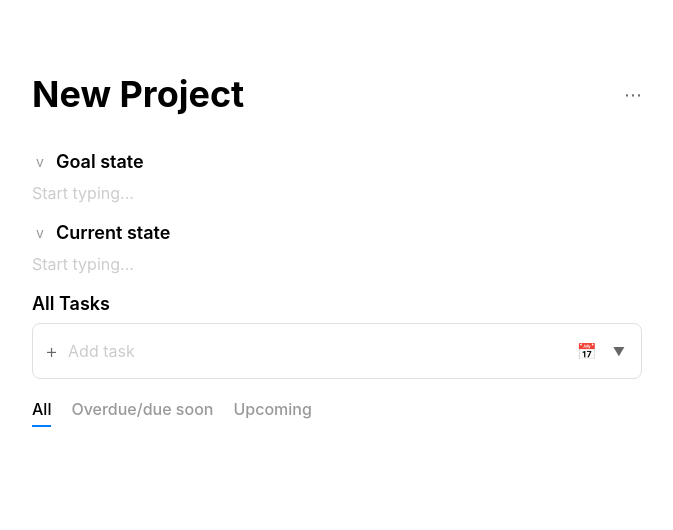
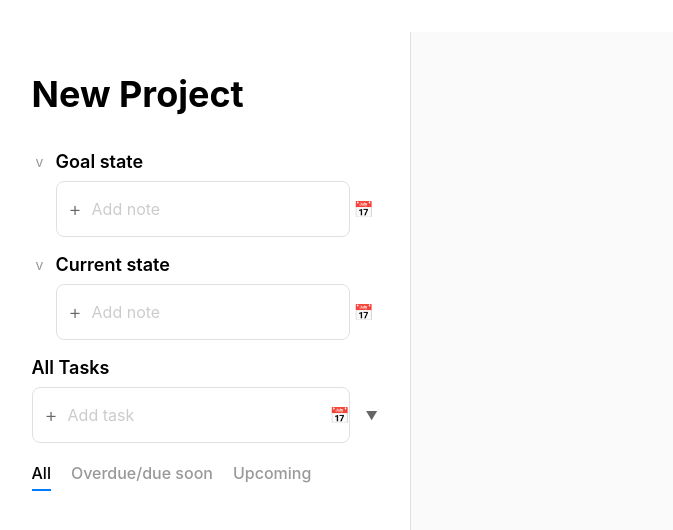
Before and after one commit to Jo23h/tangping, a React (Vite) app in the folder Frontend/: page / in a window 1280 px wide. Shown: the top 530 px of the page, without its empty margins (303-976 px from the left). Built offline with nearby package versions, Linux system fonts and the light colour scheme.

Commit message:
adding memo

```diff
--- /dev/null
+++ b/Frontend/src/components/Project/MemoSection/MemoSection.jsx
@@ -0,0 +1,54 @@
+import { useRef, useEffect } from 'react';
+
+function MemoSection({ selectedItem, onMemoChange }) {
+  const textareaRef = useRef(null);
+
+  // Auto-resize textarea based on content
+  const adjustHeight = () => {
+    const textarea = textareaRef.current;
+    if (textarea) {
+      textarea.style.height = 'auto';
+      textarea.style.height = `${textarea.scrollHeight}px`;
+    }
+  };
+
+  // Adjust height when content changes
+  useEffect(() => {
+    adjustHeight();
+  }, [selectedItem?.memo]);
+
+  const handleChange = (e) => {
+    if (selectedItem && onMemoChange) {
+      onMemoChange(selectedItem.id, e.target.value);
+    }
+  };
+
+  // If nothing is selected, show blank
+  if (!selectedItem) {
+    return (
+      <div className='memo-section'>
+        <div className='memo-blank'></div>
+      </div>
+    );
+  }
+
+  return (
+    <div className='memo-section'>
+      <div className='memo-header'>
+        <h3 className='memo-title'>{selectedItem.text}</h3>
+      </div>
+      <div className='memo-content'>
+        <textarea
+          ref={textareaRef}
+          value={selectedItem.memo || ''}
+          onChange={handleChange}
+          placeholder='Add notes...'
+          className='memo-textarea'
+          rows={1}
+        />
+      </div>
+    </div>
+  );
+}
+
+export default MemoSection;
--- a/Frontend/src/components/Project/ProjectForm.css
+++ b/Frontend/src/components/Project/ProjectForm.css
@@ -11,6 +11,8 @@
   display: flex;
   flex-direction: column;
   background-color: #fff;
+  max-width: 60%;
+  border-right: 1px solid #e0e0e0;
 }
 
 .project-form-topbar {
@@ -153,6 +155,123 @@
   color: #999;
   margin-left: 8px;
   font-weight: normal;
+}
+
+/* Note Input Styles */
+.note-input-container {
+  display: flex;
+  align-items: center;
+  gap: 8px;
+  padding: 12px;
+  border: 1px solid #e0e0e0;
+  border-radius: 8px;
+  margin-bottom: 12px;
+  margin-left: 24px;
+}
+
+.note-plus-icon {
+  font-size: 20px;
+  color: #666;
+  font-weight: 300;
+}
+
+.note-input {
+  flex: 1;
+  border: none;
+  outline: none;
+  font-size: 16px;
+  color: #333;
+  background: transparent;
+  font-family: inherit;
+}
+
+.note-input::placeholder {
+  color: #ccc;
+}
+
+.note-input-actions {
+  display: flex;
+  align-items: center;
+  gap: 8px;
+}
+
+.note-calendar-btn {
+  background: transparent;
+  border: none;
+  cursor: pointer;
+  padding: 4px;
+  font-size: 16px;
+  color: #666;
+  display: flex;
+  align-items: center;
+  justify-content: center;
+}
+
+.note-calendar-btn.has-date {
+  font-size: 12px;
+  color: #246fe0;
+  font-weight: 500;
+}
+
+.note-calendar-btn:hover {
+  color: #333;
+}
+
+.note-list {
+  margin-left: 24px;
+  margin-top: 12px;
+}
+
+.note-item {
+  display: flex;
+  align-items: center;
+  gap: 12px;
+  padding: 12px;
+  border-bottom: 1px solid #f0f0f0;
+  position: relative;
+}
+
+.note-item:hover {
+  background-color: #fafafa;
+}
+
+.note-text {
+  font-size: 16px;
+  color: #333;
+  text-align: left;
+  flex: 1;
+  min-width: 0;
+}
+
+.note-due-date {
+  font-size: 12px;
+  color: #246fe0;
+  font-weight: 500;
+  flex-shrink: 0;
+  margin-left: 8px;
+}
+
+.note-due-date.overdue {
+  color: #dc4c3e;
+}
+
+.note-delete-btn {
+  background: transparent;
+  border: none;
+  font-size: 24px;
+  color: #999;
+  cursor: pointer;
+  padding: 0 8px;
+  display: none;
+  line-height: 1;
+}
+
+.note-item:hover .note-delete-btn {
+  display: block;
+}
+
+.note-delete-btn:hover {
+  color: #dc3545;
 }
 
 /* Task Input Section Styles */
@@ -431,3 +550,57 @@
   font-weight: normal;
   margin-left: 4px;
 }
+
+/* Memo Section - Right Sidebar */
+.memo-section {
+  width: 40%;
+  background-color: #fff;
+  display: flex;
+  flex-direction: column;
+  overflow-y: auto;
+}
+
+.memo-blank {
+  width: 100%;
+  height: 100%;
+  background-color: #fafafa;
+}
+
+.memo-header {
+  padding: 40px 40px 20px 40px;
+  border-bottom: 1px solid #f0f0f0;
+}
+
+.memo-title {
+  font-size: 24px;
+  font-weight: 600;
+  color: #000;
+  margin: 0;
+  word-wrap: break-word;
+}
+
+.memo-content {
+  padding: 20px 40px;
+  flex: 1;
+}
+
+.memo-textarea {
+  font-size: 16px;
+  line-height: 1.6;
+  border: none;
+  outline: none;
+  width: 100%;
+  min-height: 24px;
+  max-height: none;
+  resize: none;
+  overflow: hidden;
+  background-color: transparent;
+  color: #000;
+  font-family: inherit;
+  padding: 0;
+  box-sizing: border-box;
+}
+
+.memo-textarea::placeholder {
+  color: #ccc;
+}
--- a/Frontend/src/components/Project/ProjectForm.jsx
+++ b/Frontend/src/components/Project/ProjectForm.jsx
@@ -3,6 +3,7 @@ import { v4 as uuidv4 } from 'uuid';
 import './ProjectForm.css';
 import TextSection from './TextSection/TextSection';
 import TaskInput from './TaskSection/AddTask/TaskInput';
+import MemoSection from './MemoSection/MemoSection';
 
 function ProjectForm() {
   const [projects, setProjects] = useState([]);
@@ -14,29 +15,33 @@ function ProjectForm() {
   });
 
   const [projectTitle, setProjectTitle] = useState('New Project');
-  const [goalStateContent, setGoalStateContent] = useState('');
-  const [currentStateContent, setCurrentStateContent] = useState('');
+  const [selectedItem, setSelectedItem] = useState(null);
 
   const handleCreateNewProject = () => {
     const newProject = {
       id: uuidv4(),
       name: 'New Project',
-      goalState: '',
-      currentState: '',
       tasks: []
     };
     setProjects([...projects, newProject]);
     setSelectedProject(newProject);
     setProjectTitle('New Project');
-    setGoalStateContent('');
-    setCurrentStateContent('');
   };
 
   const handleSelectProject = (project) => {
     setSelectedProject(project);
     setProjectTitle(project.name);
-    setGoalStateContent(project.goalState || '');
-    setCurrentStateContent(project.currentState || '');
+  };
+
+  const handleItemClick = (item) => {
+    setSelectedItem(item);
+  };
+
+  const handleMemoChange = (itemId, memoContent) => {
+    setSelectedItem(prev => ({
+      ...prev,
+      memo: memoContent
+    }));
   };
 
   return (
@@ -57,23 +62,21 @@ function ProjectForm() {
           </div>
 
           {/* Goal state section - child component */}
-          <TextSection
-            title='Goal state'
-            content={goalStateContent}
-            onContentChange={setGoalStateContent}
-          />
+          <TextSection title='Goal state' onItemClick={handleItemClick} />
 
           {/* Current state section - child component */}
-          <TextSection
-            title='Current state'
-            content={currentStateContent}
-            onContentChange={setCurrentStateContent}
-          />
+          <TextSection title='Current state' onItemClick={handleItemClick} />
 
           {/* Task input - child component */}
-          <TaskInput />
+          <TaskInput onItemClick={handleItemClick} />
         </div>
       </div>
+
+      {/* Memo section - right sidebar */}
+      <MemoSection
+        selectedItem={selectedItem}
+        onMemoChange={handleMemoChange}
+      />
     </div>
   );
 }
--- a/Frontend/src/components/Project/TaskSection/AddTask/CompletedSection.jsx
+++ b/Frontend/src/components/Project/TaskSection/AddTask/CompletedSection.jsx
@@ -1,7 +1,7 @@
 import { useState } from 'react';
 import TaskList from './TaskList';
 
-function CompletedSection({ tasks, onToggle, onDelete, formatDueDate, sortTasks }) {
+function CompletedSection({ tasks, onToggle, onDelete, formatDueDate, sortTasks, onItemClick }) {
   const [showCompleted, setShowCompleted] = useState(true);
 
   if (tasks.length === 0) {
@@ -27,6 +27,7 @@ function CompletedSection({ tasks, onToggle, onDelete, formatDueDate, sortTasks
           onToggle={onToggle}
           onDelete={onDelete}
           formatDueDate={formatDueDate}
+          onItemClick={onItemClick}
         />
       )}
     </div>
--- a/Frontend/src/components/Project/TaskSection/AddTask/TaskInput.jsx
+++ b/Frontend/src/components/Project/TaskSection/AddTask/TaskInput.jsx
@@ -11,7 +11,7 @@ import CompletedSection from './CompletedSection';
 import { formatDueDate } from './utils/dateFormatter.jsx';
 import { sortTasks } from './utils/taskSorter.jsx';
 
-function TaskInput() {
+function TaskInput({ onItemClick }) {
   const [taskText, setTaskText] = useState('');
   const [activeFilter, setActiveFilter] = useState('All');
   const [showDatePicker, setShowDatePicker] = useState(false);
@@ -115,6 +115,7 @@ function TaskInput() {
         onToggle={handleToggleTask}
         onDelete={handleDeleteTask}
         formatDueDate={formatDueDate}
+        onItemClick={onItemClick}
       />
 
       {/* Completed section */}
@@ -124,6 +125,7 @@ function TaskInput() {
         onDelete={handleDeleteTask}
         formatDueDate={formatDueDate}
         sortTasks={sortTasks}
+        onItemClick={onItemClick}
       />
 
       {/* Date selector modal */}
--- a/Frontend/src/components/Project/TaskSection/AddTask/TaskItem.jsx
+++ b/Frontend/src/components/Project/TaskSection/AddTask/TaskItem.jsx
@@ -1,10 +1,19 @@
-function TaskItem({ task, onToggle, onDelete, formatDueDate }) {
+function TaskItem({ task, onToggle, onDelete, formatDueDate, onItemClick }) {
+  const handleTaskClick = () => {
+    if (onItemClick) {
+      onItemClick(task);
+    }
+  };
+
   return (
-    <div className='task-item'>
+    <div className='task-item' onClick={handleTaskClick}>
       <input
         type='checkbox'
         checked={task.completed}
-        onChange={() => onToggle(task.id)}
+        onChange={(e) => {
+          e.stopPropagation();
+          onToggle(task.id);
+        }}
         className={`task-checkbox priority-${task.priority || 'none'}`}
       />
       <span className={`task-text ${task.completed ? 'task-completed' : ''}`}>
@@ -16,7 +25,10 @@ function TaskItem({ task, onToggle, onDelete, formatDueDate }) {
         </span>
       )}
       <button
-        onClick={() => onDelete(task.id)}
+        onClick={(e) => {
+          e.stopPropagation();
+          onDelete(task.id);
+        }}
         className='task-delete-btn'
       >
         ×
--- a/Frontend/src/components/Project/TaskSection/AddTask/TaskList.jsx
+++ b/Frontend/src/components/Project/TaskSection/AddTask/TaskList.jsx
@@ -1,6 +1,6 @@
 import TaskItem from './TaskItem';
 
-function TaskList({ tasks, onToggle, onDelete, formatDueDate }) {
+function TaskList({ tasks, onToggle, onDelete, formatDueDate, onItemClick }) {
   return (
     <div className='task-list'>
       {tasks.map((task) => (
@@ -10,6 +10,7 @@ function TaskList({ tasks, onToggle, onDelete, formatDueDate }) {
           onToggle={onToggle}
           onDelete={onDelete}
           formatDueDate={formatDueDate}
+          onItemClick={onItemClick}
         />
       ))}
     </div>
--- /dev/null
+++ b/Frontend/src/components/Project/TextSection/NoteInputBar.jsx
@@ -0,0 +1,35 @@
+function NoteInputBar({
+  value,
+  onChange,
+  onKeyDown,
+  onCalendarClick,
+  dueDate,
+  formatDueDate
+}) {
+  const dueDateDisplay = dueDate && formatDueDate ? formatDueDate(dueDate) : null;
+
+  return (
+    <div className='note-input-container'>
+      <span className='note-plus-icon'>+</span>
+      <input
+        type='text'
+        value={value}
+        onChange={onChange}
+        onKeyDown={onKeyDown}
+        placeholder='Add note'
+        className='note-input'
+      />
+      <div className='note-input-actions'>
+        <button
+          className={`note-calendar-btn ${dueDate ? 'has-date' : ''}`}
+          type='button'
+          onClick={onCalendarClick}
+        >
+          {dueDateDisplay ? dueDateDisplay.displayText : '📅'}
+        </button>
+      </div>
+    </div>
+  );
+}
+
+export default NoteInputBar;
--- /dev/null
+++ b/Frontend/src/components/Project/TextSection/NoteList.jsx
@@ -0,0 +1,45 @@
+function NoteList({ notes, onDelete, formatDueDate, onItemClick }) {
+  if (notes.length === 0) {
+    return null;
+  }
+
+  const handleNoteClick = (note) => {
+    if (onItemClick) {
+      onItemClick(note);
+    }
+  };
+
+  return (
+    <div className='note-list'>
+      {notes.map((note) => (
+        <div
+          key={note.id}
+          className='note-item'
+          onClick={() => handleNoteClick(note)}
+        >
+          <span className='note-text'>{note.text}</span>
+          {note.dueDate && formatDueDate(note.dueDate) && (
+            <span
+              className={`note-due-date ${
+                formatDueDate(note.dueDate).isOverdue ? 'overdue' : ''
+              }`}
+            >
+              {formatDueDate(note.dueDate).displayText}
+            </span>
+          )}
+          <button
+            onClick={(e) => {
+              e.stopPropagation();
+              onDelete(note.id);
+            }}
+            className='note-delete-btn'
+          >
+            ×
+          </button>
+        </div>
+      ))}
+    </div>
+  );
+}
+
+export default NoteList;
--- a/Frontend/src/components/Project/TextSection/TextSection.jsx
+++ b/Frontend/src/components/Project/TextSection/TextSection.jsx
@@ -1,56 +1,47 @@
-import { useRef, useEffect, useState } from 'react';
+import { useState } from 'react';
+import { v4 as uuidv4 } from 'uuid';
+import DateSelector from '../TaskSection/AddTask/TaskOptions/DateSelector';
+import NoteInputBar from './NoteInputBar';
+import NoteList from './NoteList';
+import { formatDueDate } from '../TaskSection/AddTask/utils/dateFormatter';
 
-function TextSection({ title, content, onContentChange }) {
-  const textareaRef = useRef(null);
+function TextSection({ title, onItemClick }) {
   const [isExpanded, setIsExpanded] = useState(true);
+  const [noteText, setNoteText] = useState('');
+  const [showDatePicker, setShowDatePicker] = useState(false);
+  const [dueDate, setDueDate] = useState('');
+  const [notes, setNotes] = useState([]);
 
   // Check if there's any content
   const hasContent = () => {
-    return content && content.trim() !== '';
+    return notes.length > 0;
   };
 
-  // Auto-resize textarea based on content
-  const adjustHeight = () => {
-    const textarea = textareaRef.current;
-    if (textarea) {
-      textarea.style.height = 'auto'; // Reset height
-      textarea.style.height = `${textarea.scrollHeight}px`; // Set to scroll height
+  const handleKeyDown = (e) => {
+    if (e.key === 'Enter' && noteText.trim()) {
+      e.preventDefault();
+
+      // Create new note
+      const newNote = {
+        id: uuidv4(),
+        text: noteText,
+        dueDate: dueDate
+      };
+      setNotes([...notes, newNote]);
+      setNoteText('');
+      setDueDate('');
+      setShowDatePicker(false);
     }
   };
 
-  // Adjust height when content changes
-  useEffect(() => {
-    adjustHeight();
-  }, [content]);
-
-  const handleKeyDown = (e) => {
-    // Handle dash key for bullet points
-    if (e.key === '-') {
-      const textarea = e.target;
-      const cursorPosition = textarea.selectionStart;
-      const textBeforeCursor = content.substring(0, cursorPosition);
-
-      // Check if we're at the start of a line (beginning of text or after a newline)
-      if (cursorPosition === 0 || textBeforeCursor.endsWith('\n')) {
-        e.preventDefault();
-        const textAfterCursor = content.substring(cursorPosition);
-        // Adjust the number of spaces after '• ' to increase/decrease indent
-        const bulletPoint = '   • ';  // 3 spaces before bullet - change this number to adjust indent
-        const newContent = textBeforeCursor + bulletPoint + textAfterCursor;
-        onContentChange(newContent);
-
-        // Move cursor after the bullet point
-        setTimeout(() => {
-          textarea.selectionStart = textarea.selectionEnd = cursorPosition + bulletPoint.length;
-          adjustHeight();
-        }, 0);
-      }
-    }
+  const handleDateSelect = (date) => {
+    setDueDate(date);
+    setShowDatePicker(false);
   };
 
-  const handleChange = (e) => {
-    onContentChange(e.target.value);
-    adjustHeight();
+  const handleDeleteNote = (noteId) => {
+    const updatedNotes = notes.filter(note => note.id !== noteId);
+    setNotes(updatedNotes);
   };
 
   return (
@@ -69,17 +60,35 @@ function TextSection({ title, content, onContentChange }) {
         )}
       </div>
 
-      {/* Free-form content area - only show when expanded */}
+      {/* Note input and list - only show when expanded */}
       {isExpanded && (
-        <textarea
-          ref={textareaRef}
-          value={content}
-          onChange={handleChange}
-          onKeyDown={handleKeyDown}
-          placeholder='Start typing...'
-          className='project-form-content-textarea'
-          rows={1}
-        />
+        <>
+          <NoteInputBar
+            value={noteText}
+            onChange={(e) => setNoteText(e.target.value)}
+            onKeyDown={handleKeyDown}
+            onCalendarClick={() => setShowDatePicker(!showDatePicker)}
+            dueDate={dueDate}
+            formatDueDate={formatDueDate}
+          />
+
+          {/* Note list */}
+          <NoteList
+            notes={notes}
+            onDelete={handleDeleteNote}
+            formatDueDate={formatDueDate}
+            onItemClick={onItemClick}
+          />
+
+          {/* Date selector modal */}
+          {showDatePicker && (
+            <DateSelector
+              onDateSelect={handleDateSelect}
+              onClose={() => setShowDatePicker(false)}
+              initialDate={dueDate ? new Date(dueDate) : null}
+            />
+          )}
+        </>
       )}
     </div>
   );
```
